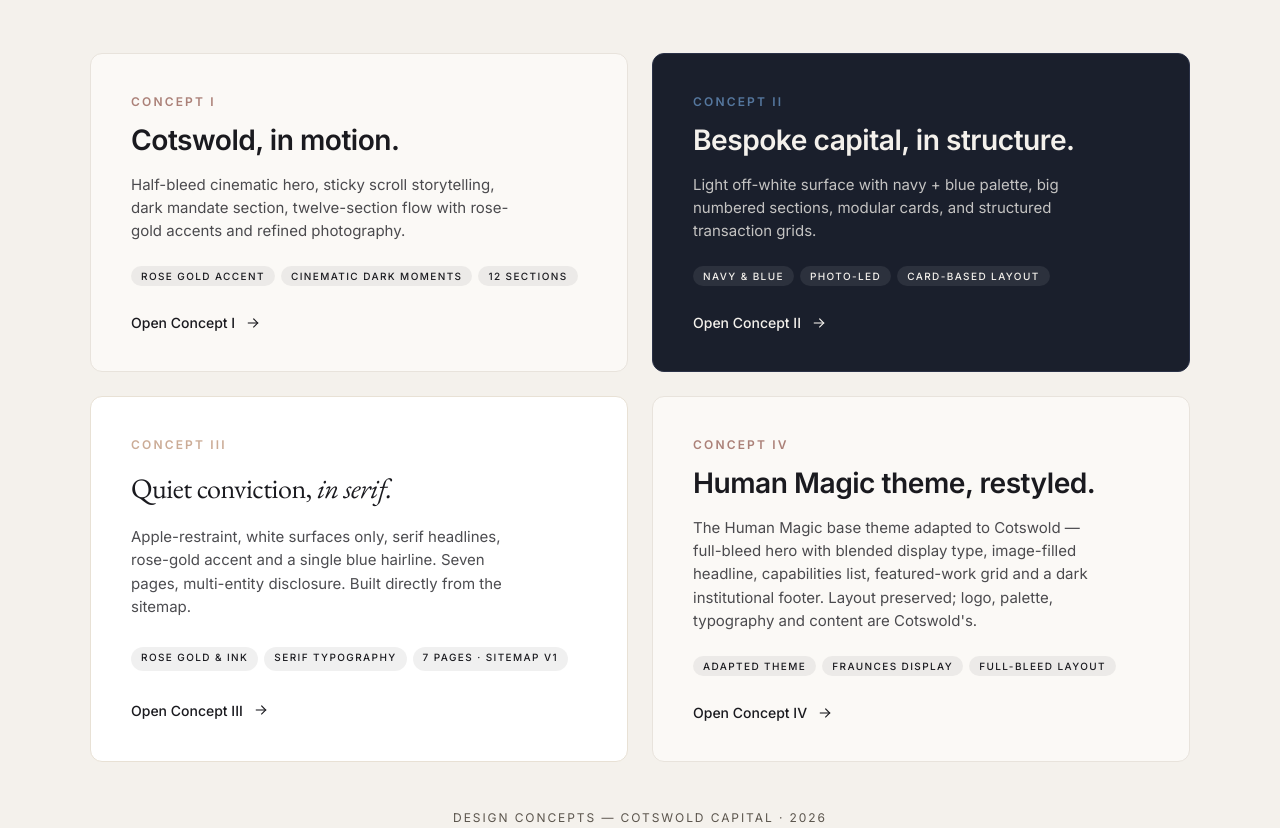
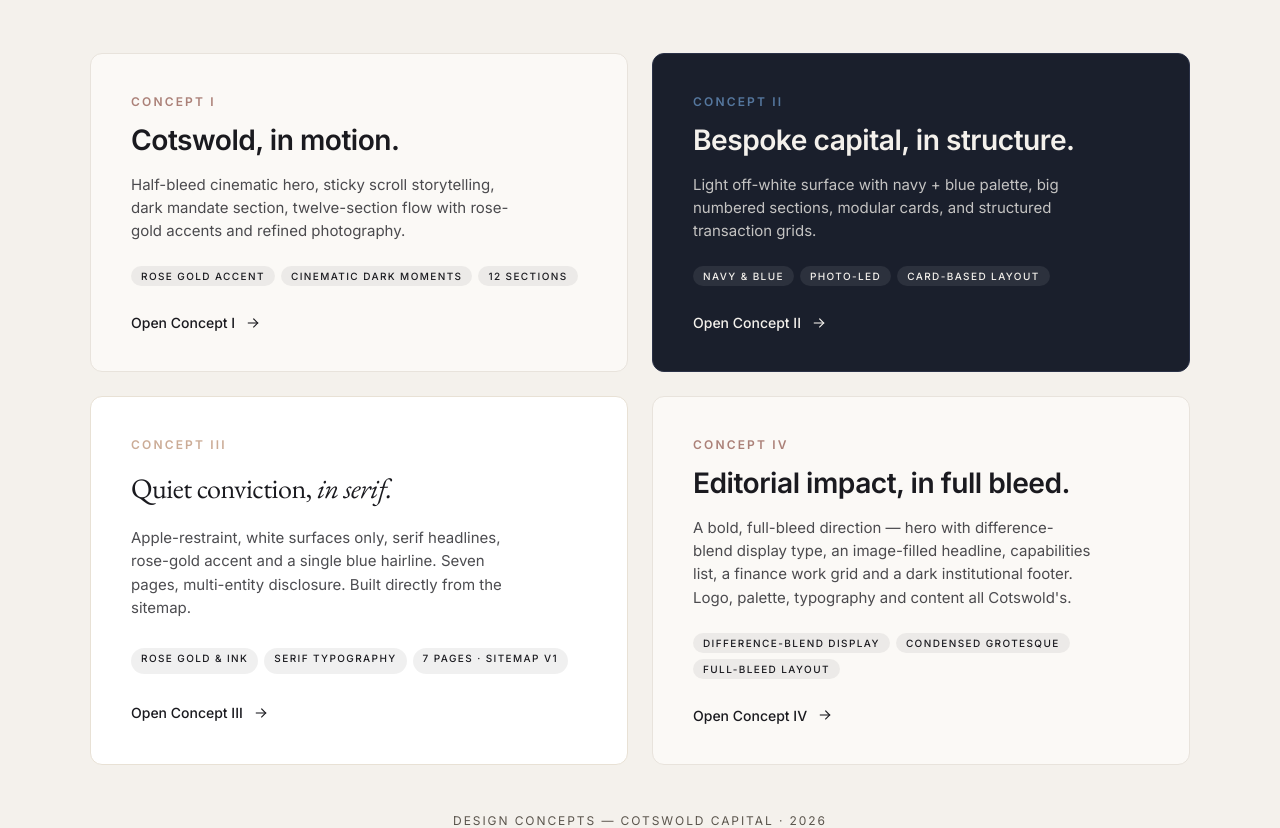
Before and after one commit to shemoelnexa/cotswold-capital, a plain HTML site: page index.html in a window 1280 px wide. Shown: the part 156-984 px from the top of the page. Drawn offline with nearby package versions, Linux system fonts and the light colour scheme.

Commit message:
Remove base-theme naming from Concept IV deliverable and code
Retitle the Concept IV switcher card to "Editorial impact, in full bleed."
with accurate tags, and neutralise the base-theme reference in the
concept-iv CSS comments.

Co-Authored-By: Claude Opus 4.8 (1M context) <noreply@anthropic.com>

```diff
--- a/concept-iv/styles/site.css
+++ b/concept-iv/styles/site.css
@@ -1,6 +1,6 @@
 /* ============================================================
    Cotswold Capital — Concept IV components
-   Section-by-section translation of the Human Magic Figma frame
+   Section-by-section translation of the reference Figma frame
    (1920 × 7116). Geometry/alignment preserved; brand applied.
    ============================================================ */
 
--- a/concept-iv/styles/tokens.css
+++ b/concept-iv/styles/tokens.css
@@ -1,6 +1,6 @@
 /* ============================================================
    Cotswold Capital — Concept IV tokens
-   Human Magic theme, restyled to the Cotswold brand.
+   Base theme restyled to the Cotswold brand.
    Layout & geometry preserved from the Figma; typography,
    palette and logo are Cotswold's own.
    ============================================================ */
--- a/index.html
+++ b/index.html
@@ -182,11 +182,11 @@
 
       <a class="card card--iv" href="./concept-iv/index.html">
         <span class="num">Concept IV</span>
-        <h2 class="title">Human Magic theme, restyled.</h2>
-        <p class="desc">The Human Magic base theme adapted to Cotswold — full-bleed hero with blended display type, image-filled headline, capabilities list, featured-work grid and a dark institutional footer. Layout preserved; logo, palette, typography and content are Cotswold's.</p>
+        <h2 class="title">Editorial impact, in full bleed.</h2>
+        <p class="desc">A bold, full-bleed direction — hero with difference-blend display type, an image-filled headline, capabilities list, a finance work grid and a dark institutional footer. Logo, palette, typography and content all Cotswold's.</p>
         <div class="tags">
-          <span class="tag">Adapted theme</span>
-          <span class="tag">Fraunces display</span>
+          <span class="tag">Difference-blend display</span>
+          <span class="tag">Condensed grotesque</span>
           <span class="tag">Full-bleed layout</span>
         </div>
         <span class="open">
```
